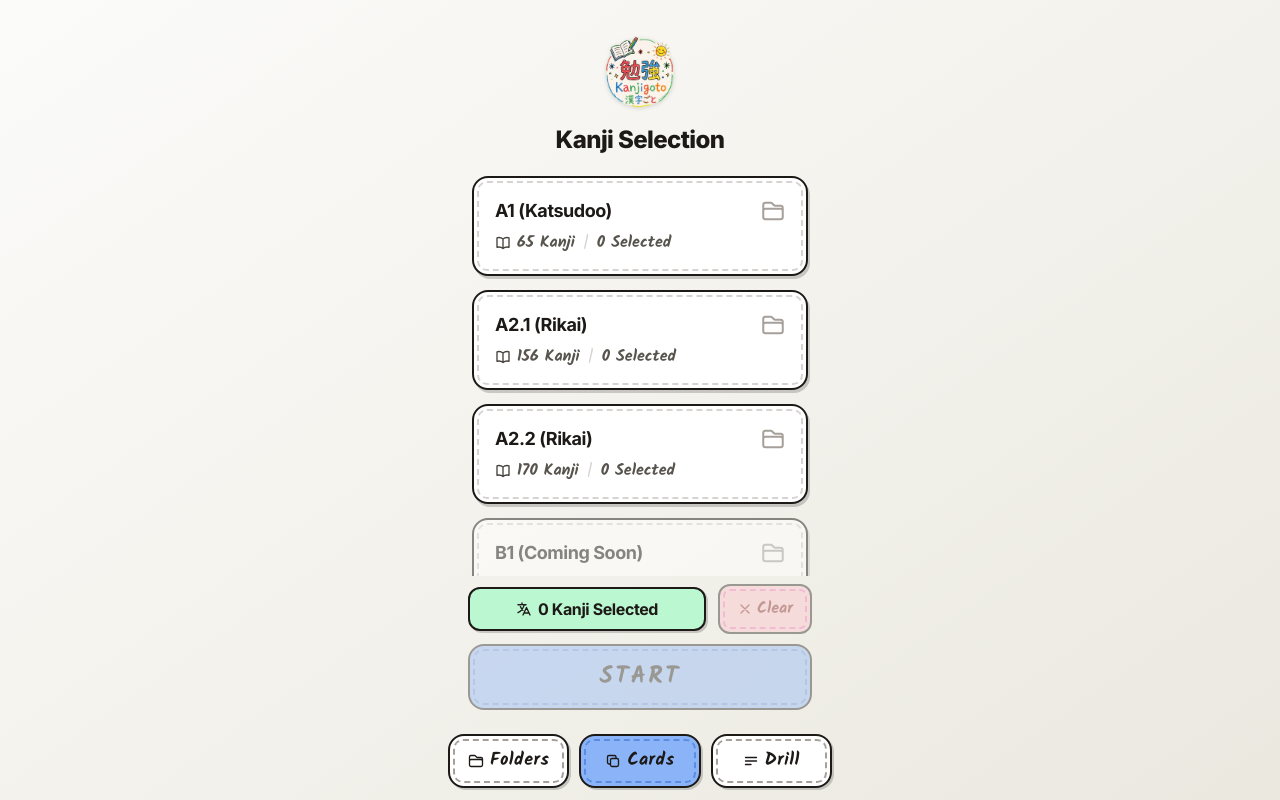
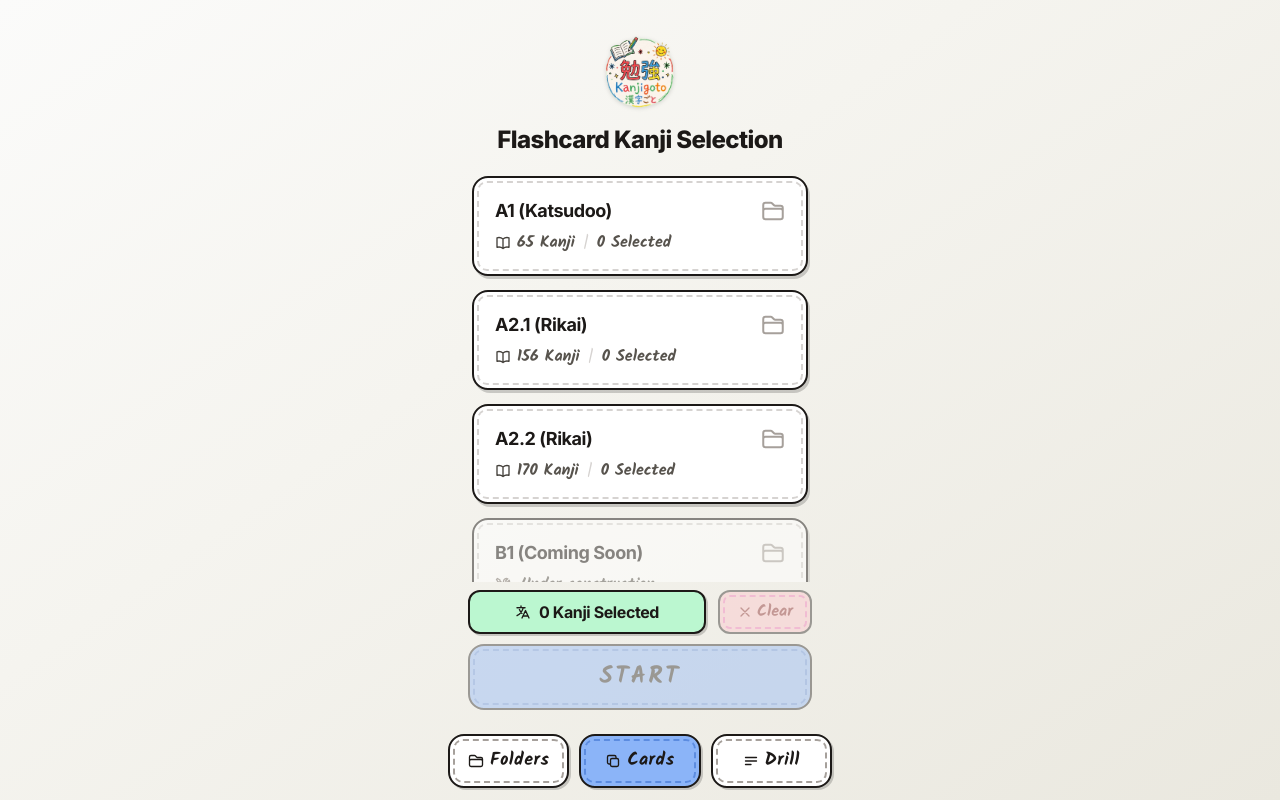
Before and after one commit to aprilianto665/kanjigoto-app, a React (Vite) app: page / in a window 1280 px wide. Both pictures are taken after a click on the button "Cards". Built offline with nearby package versions, Linux system fonts and the light colour scheme; a web font is replaced by a local one.

Commit message:
refactor: update FlashcardLevelSelect header text and adjust button layouts for consistent sizing

```diff
--- a/src/features/flashcard-mode/components/FlashcardLevelSelect.tsx
+++ b/src/features/flashcard-mode/components/FlashcardLevelSelect.tsx
@@ -33,10 +33,10 @@ export const FlashcardLevelSelect: React.FC<FlashcardLevelSelectProps> = ({
 
   return (
     <div className="flex-1 flex flex-col min-h-0 overflow-hidden px-5 pt-6 pb-2 max-w-sm mx-auto w-full">
-      {/* Reusable LogoHeader with Kanji Selection Title */}
+      {/* Reusable LogoHeader with Flashcard Kanji Selection Title */}
       <LogoHeader>
         <h1 className="font-header font-extrabold text-2xl text-stone-900 tracking-tight">
-          Kanji Selection
+          Flashcard Kanji Selection
         </h1>
       </LogoHeader>
 
@@ -98,7 +98,7 @@ export const FlashcardLevelSelect: React.FC<FlashcardLevelSelectProps> = ({
         {/* Selection Status Row */}
         <div className="flex items-center justify-between gap-3">
           {/* Green Counter Pill */}
-          <div className="flex-1 inline-flex items-center justify-center gap-1.5 px-3 py-2 bg-[#BBF7D0] border-2 border-stone-900 rounded-xl shadow-[2px_2px_0px_0px_rgba(0,0,0,0.18)]">
+          <div className="h-11 flex-1 inline-flex items-center justify-center gap-2 px-3 bg-[#BBF7D0] border-2 border-stone-900 rounded-xl shadow-[2px_2px_0px_0px_rgba(0,0,0,0.18)]">
             <LanguageIcon className="w-4 h-4 text-stone-900 stroke-2" />
             <span className="font-header font-bold text-base text-stone-900 tracking-tight">
               {totalSelectedCount} Kanji Selected
@@ -110,11 +110,13 @@ export const FlashcardLevelSelect: React.FC<FlashcardLevelSelectProps> = ({
             type="button"
             onClick={onClearSelection}
             disabled={totalSelectedCount === 0}
-            className={`relative p-[3px] bg-[#FEC2C7] border-2 border-stone-900 rounded-xl shadow-[2px_2px_0px_0px_rgba(0,0,0,0.18)] cursor-pointer transition-all active:scale-95 ${
-              totalSelectedCount === 0 ? 'opacity-40 cursor-not-allowed shadow-none' : ''
+            className={`h-11 inline-flex items-center justify-center p-[3px] bg-[#FEC2C7] border-2 border-stone-900 rounded-xl shadow-[2px_2px_0px_0px_rgba(0,0,0,0.18)] transition-all ${
+              totalSelectedCount === 0
+                ? 'opacity-40 cursor-not-allowed shadow-none'
+                : 'cursor-pointer active:scale-95'
             }`}
           >
-            <div className="w-full h-full flex items-center justify-center gap-1 px-3 py-1.5 border-2 border-dashed border-[#F472B6] rounded-[7px] text-red-900 font-handwritten font-bold text-base">
+            <div className="w-full h-full flex items-center justify-center gap-1 px-3 border-2 border-dashed border-[#F472B6] rounded-[7px] text-red-900 font-handwritten font-bold text-base">
               <XMarkIcon className="w-4 h-4 text-red-900 stroke-2" />
               <span>Clear</span>
             </div>
```
